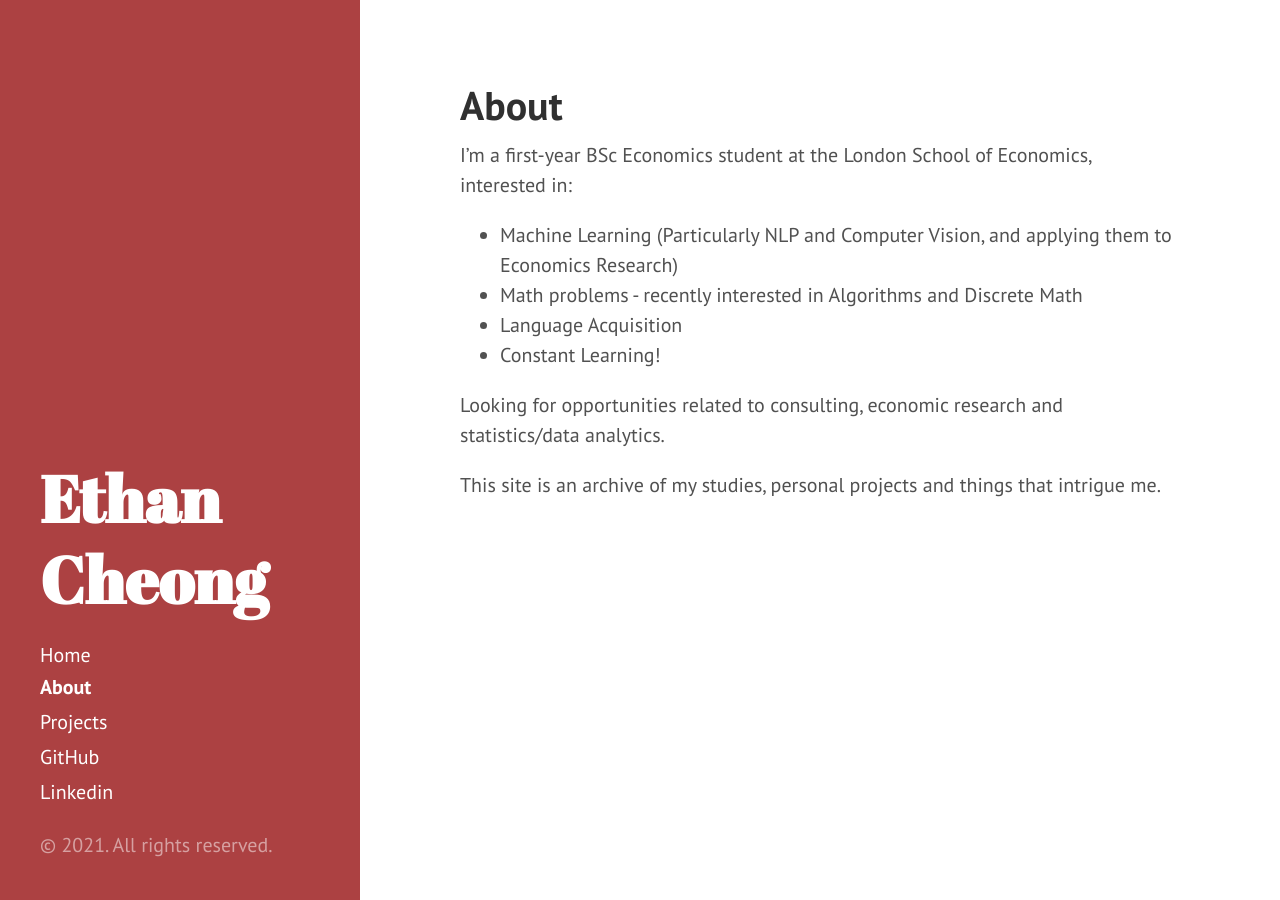
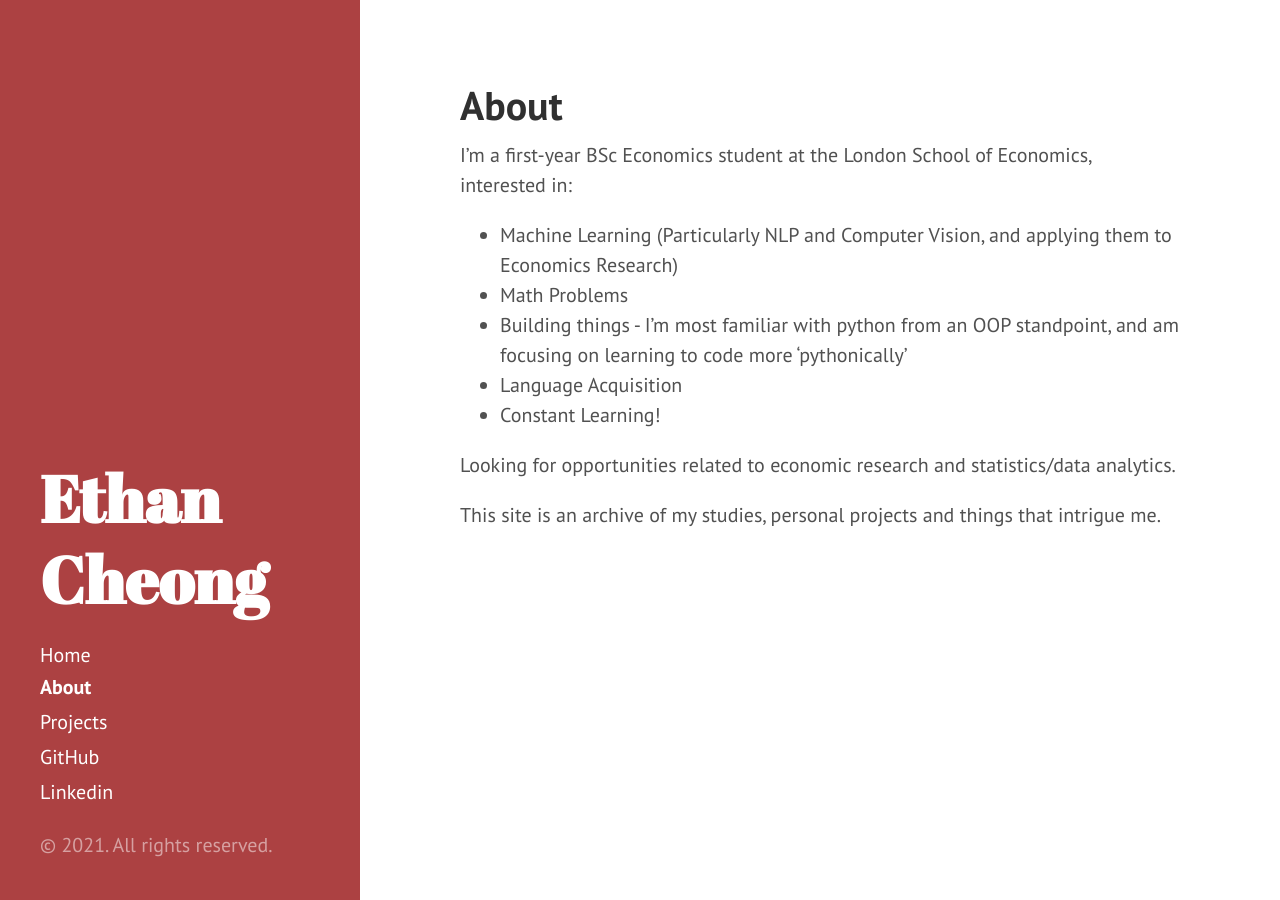
Before and after one commit to ethan-cheong/ethan-cheong.github.io, a Jekyll site: the page built from about.md, in a window 1280 px wide. Built offline with Jekyll 4.4.1, drawn with Linux system fonts in a browser that asks for light colours.

Commit message:
Update about page

```diff
--- a/about.md
+++ b/about.md
@@ -6,10 +6,11 @@ title: About
 I'm a first-year BSc Economics student at the London School of Economics, interested in:
 
 * Machine Learning (Particularly NLP and Computer Vision, and applying them to Economics Research)
-* Math problems - recently interested in Algorithms and Discrete Math
+* Math Problems
+* Building things - I'm most familiar with python from an OOP standpoint, and am focusing on learning to code more 'pythonically'
 * Language Acquisition
 * Constant Learning!
 
-Looking for opportunities related to consulting, economic research and statistics/data analytics.
+Looking for opportunities related to economic research and statistics/data analytics.
 
 This site is an archive of my studies, personal projects and things that intrigue me.
```
